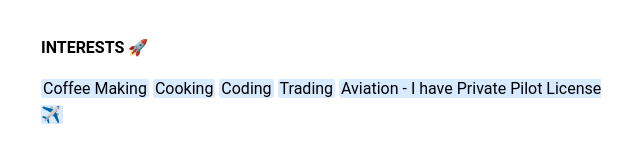
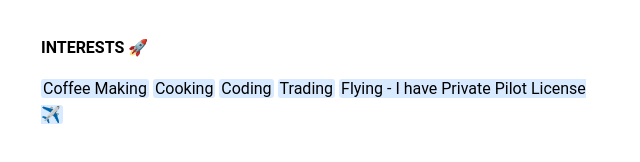
Before and after one commit to ap2609-dev/ap2609-dev.github.io, a plain HTML site: page index.html in a window 1280 px wide. Shown: the part 1081-1243 px from the top of the page, 629-1269 px from the left. Drawn offline with Linux system fonts and the light colour scheme.

Commit message:
Update index.html

```diff
--- a/index.html
+++ b/index.html
@@ -165,7 +165,7 @@
       <p><b>INTERESTS</b> <span style="font-family: 'Segoe UI Emoji', 'Apple Color Emoji', 'Noto Color Emoji', sans-serif;">🚀</span>
       </p>
       <span class="highlight-blue">Coffee Making</span> <span class="highlight-blue">Cooking</span>
-      <span class="highlight-blue">Coding</span> <span class="highlight-blue">Trading</span> <span class="highlight-blue">Aviation - I have Private Pilot License <span style="font-family: 'Segoe UI Emoji', 'Apple Color Emoji', 'Noto Color Emoji', sans-serif;">✈️</span>
+      <span class="highlight-blue">Coding</span> <span class="highlight-blue">Trading</span> <span class="highlight-blue">Flying - I have Private Pilot License <span style="font-family: 'Segoe UI Emoji', 'Apple Color Emoji', 'Noto Color Emoji', sans-serif;">✈️</span>
     </span>
     </div>
   </div>
```
